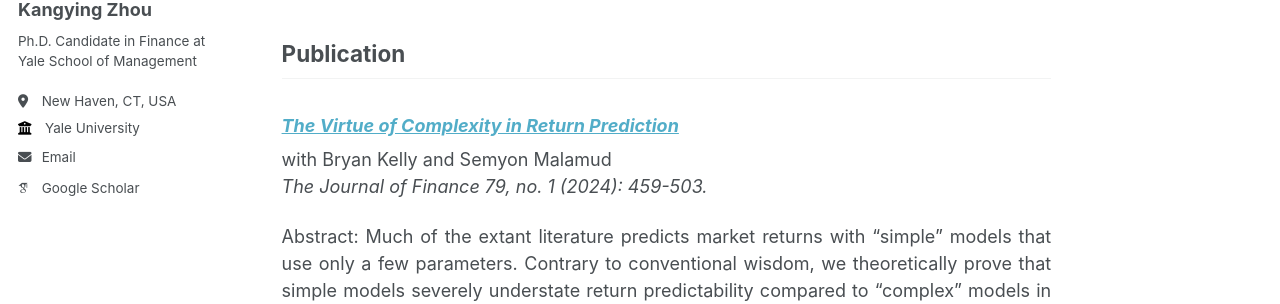
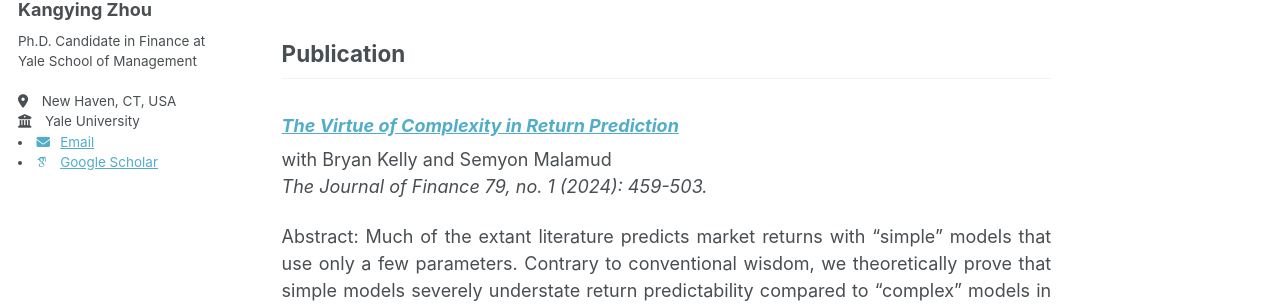
Before and after one commit to rosieli5/rosieli5.github.io, a Jekyll site: the page built from _pages/about.md, in a window 1280 px wide. Shown: the part 477-781 px from the top of the page. Built offline with Jekyll 4.4.1, drawn with Linux system fonts in a browser that asks for light colours; some web fonts are replaced.

Commit message:
Update author-profile.html

```diff
--- a/_includes/author-profile.html
+++ b/_includes/author-profile.html
@@ -21,8 +21,8 @@
   </div>
 
   <div class="author__urls-wrapper">
-    <button class="btn btn--inverse">Follow</button>
-    <ul class="author__urls social-icons">
+    <!-- <button class="btn btn--inverse">Follow</button> -->
+    <!-- <ul class="author__urls social-icons"> -->
       <!-- Font Awesome icons / Biographic information  -->
       {% if author.location %}
         <li class="author__desktop"><i class="fa-solid fa-location-dot icon-pad-right" aria-hidden="true"></i>{{ author.location }}</li>
@@ -153,6 +153,6 @@
       {% if author.zhihu %}
       <li><a href="{{ author.zhihu }}"><i class="fab fa-fw fa-zhihu icon-pad-right" aria-hidden="true"></i>Zhihu</a></li>
       {% endif %}
-    </ul>
+    <!-- </ul> -->
   </div>
 </div>
```
